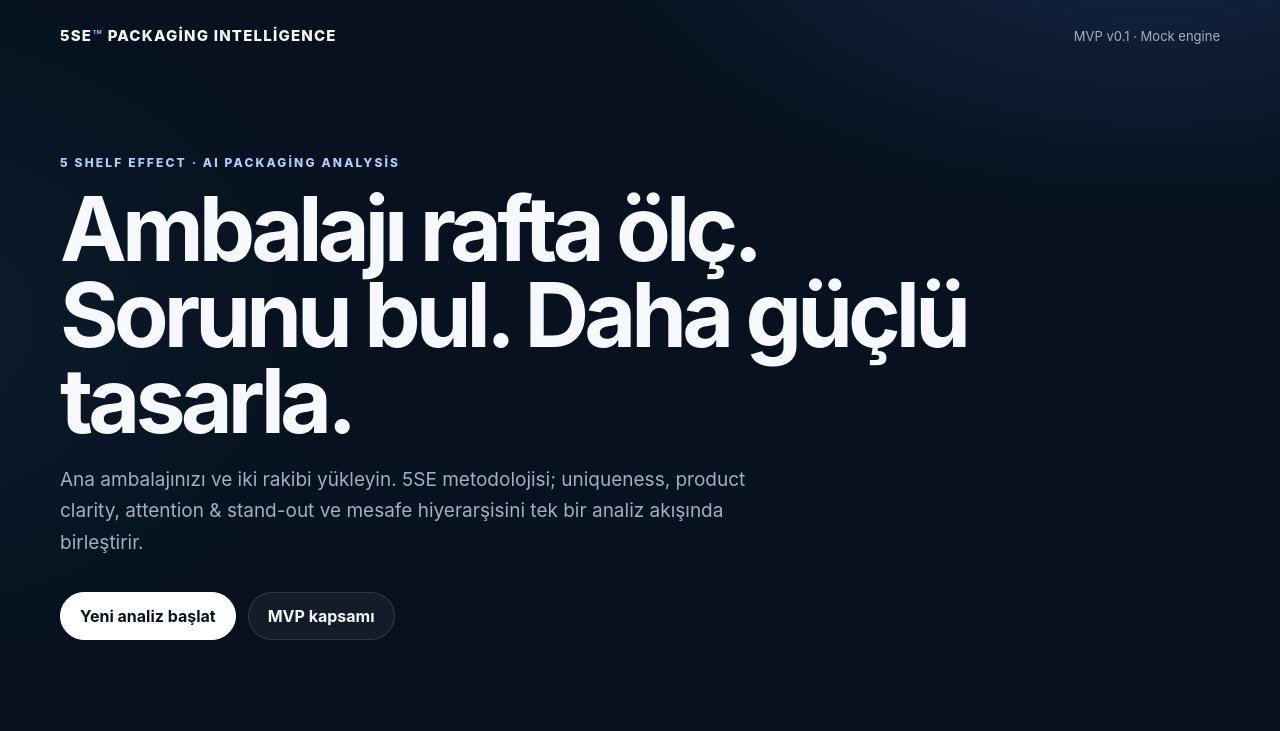
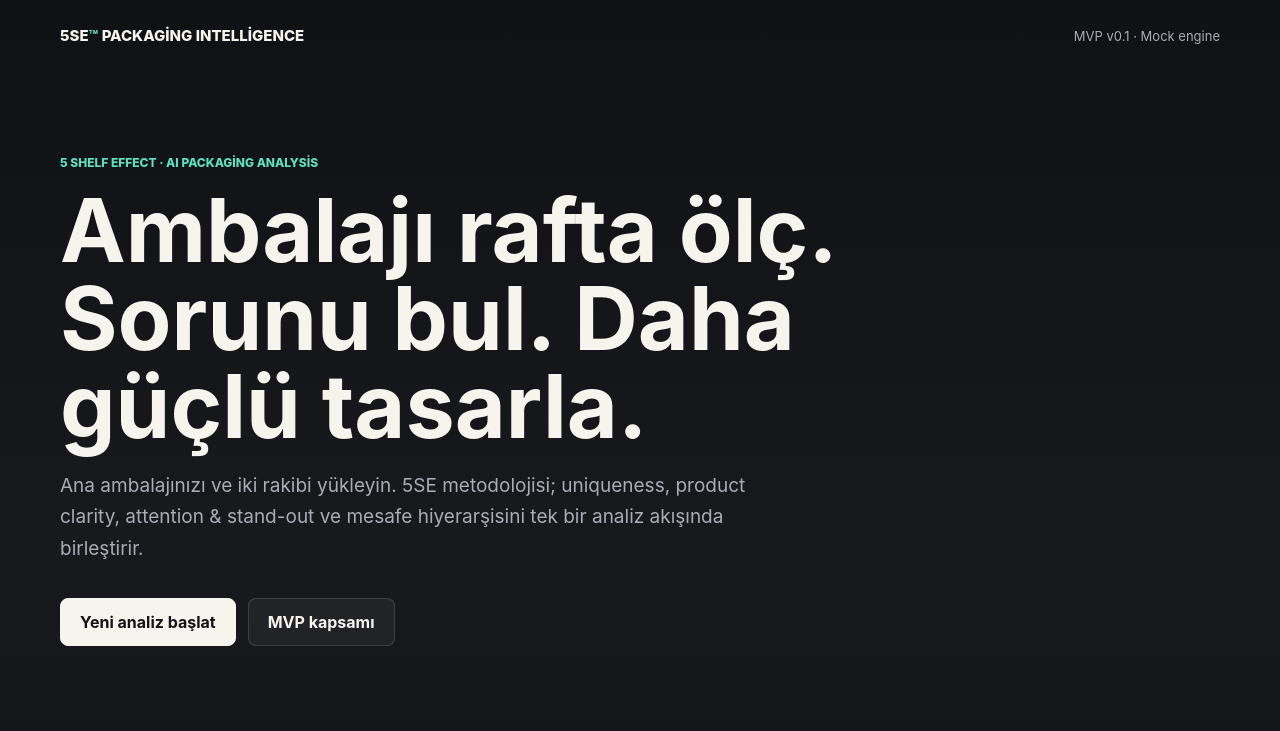
Before and after one commit to tasarist/RAF1, a Next.js app: page / in a window 1280 px wide. Shown: the top 731 px of the page. Built offline with nearby package versions, Linux system fonts and the light colour scheme.

Commit message:
Polish analysis results UI

```diff
--- a/app/globals.css
+++ b/app/globals.css
@@ -1,16 +1,17 @@
 :root {
-  --bg: #07111f;
-  --bg-2: #0a1728;
+  --bg: #101114;
+  --bg-2: #17191d;
   --panel: rgba(255, 255, 255, 0.055);
-  --panel-2: rgba(255, 255, 255, 0.085);
-  --line: rgba(255, 255, 255, 0.12);
-  --text: #f6f8fb;
-  --muted: #9fb0c5;
-  --accent: #78a9ff;
-  --accent-2: #b3ccff;
-  --good: #8ce1b3;
-  --warn: #ffcf7a;
-  --danger: #ff8b8b;
+  --panel-2: rgba(255, 255, 255, 0.09);
+  --line: rgba(255, 255, 255, 0.13);
+  --text: #f7f4ee;
+  --muted: #a9adb6;
+  --accent: #5ee0c2;
+  --accent-2: #ffcf6e;
+  --good: #74dea8;
+  --solid: #72b8ff;
+  --warn: #ffcf6e;
+  --danger: #ff8f78;
 }
 
 * { box-sizing: border-box; }
@@ -19,10 +20,7 @@ body {
   margin: 0;
   min-height: 100vh;
   color: var(--text);
-  background:
-    radial-gradient(900px 500px at 90% -10%, rgba(68, 115, 198, .24), transparent 65%),
-    radial-gradient(700px 500px at -10% 30%, rgba(54, 117, 149, .12), transparent 70%),
-    var(--bg);
+  background: linear-gradient(180deg, #101114 0%, #17191d 52%, #101114 100%);
   font-family: Inter, ui-sans-serif, system-ui, -apple-system, BlinkMacSystemFont, "Segoe UI", sans-serif;
 }
 
@@ -31,74 +29,128 @@ button, input { font: inherit; }
 button { cursor: pointer; }
 .container { width: min(1160px, calc(100% - 40px)); margin: 0 auto; }
 .nav { display:flex; align-items:center; justify-content:space-between; padding: 26px 0; }
-.brand { font-size: 15px; font-weight: 800; letter-spacing: .08em; text-transform: uppercase; }
+.brand { font-size: 15px; font-weight: 800; letter-spacing: 0; text-transform: uppercase; }
 .brand span { color: var(--accent); }
 .navTag { color: var(--muted); font-size: 13px; }
 .hero { padding: 84px 0 52px; }
-.eyebrow { color: var(--accent-2); font-size: 12px; font-weight: 800; letter-spacing: .18em; text-transform: uppercase; }
-.hero h1 { margin: 16px 0 20px; max-width: 920px; font-size: clamp(46px, 7vw, 94px); line-height: .96; letter-spacing: -.055em; }
+.eyebrow { color: var(--accent); font-size: 12px; font-weight: 800; letter-spacing: 0; text-transform: uppercase; }
+.hero h1 { margin: 16px 0 20px; max-width: 920px; font-size: clamp(42px, 7vw, 88px); line-height: 1; letter-spacing: 0; }
 .hero p { max-width: 720px; margin: 0; color: var(--muted); font-size: 19px; line-height: 1.65; }
 .actions { display:flex; gap: 12px; margin-top: 34px; flex-wrap:wrap; }
-.button { border: 1px solid var(--line); border-radius: 999px; padding: 13px 19px; background: rgba(255,255,255,.05); color: var(--text); font-weight: 750; }
-.button.primary { background: #fff; color: #091321; border-color: #fff; }
+.button { border: 1px solid var(--line); border-radius: 8px; padding: 13px 19px; background: rgba(255,255,255,.05); color: var(--text); font-weight: 750; }
+.button.primary { background: var(--text); color: #121417; border-color: var(--text); }
 .button:disabled { opacity: .55; cursor: not-allowed; }
 .grid3 { display:grid; grid-template-columns: repeat(3, minmax(0, 1fr)); gap: 14px; }
-.feature { min-height: 170px; border: 1px solid var(--line); background: var(--panel); border-radius: 24px; padding: 22px; }
+.feature { min-height: 170px; border: 1px solid var(--line); background: var(--panel); border-radius: 8px; padding: 22px; }
 .feature strong { display:block; margin-bottom: 8px; font-size: 17px; }
 .feature p { color: var(--muted); line-height: 1.55; margin:0; font-size:14px; }
 .section { padding: 40px 0 80px; }
 .pageTitle { padding: 50px 0 24px; }
-.pageTitle h1 { margin: 10px 0 12px; font-size: clamp(36px, 5vw, 64px); letter-spacing: -.045em; }
+.pageTitle h1 { margin: 10px 0 12px; font-size: clamp(34px, 5vw, 60px); letter-spacing: 0; }
 .pageTitle p { margin:0; max-width:760px; color:var(--muted); line-height:1.6; }
 .formMeta { display:grid; grid-template-columns:repeat(3,minmax(0,1fr)); gap:12px; margin: 20px 0 18px; }
-.field span { display:block; margin: 0 0 8px; color: #c8d4e3; font-size: 13px; }
-.field input { width:100%; border:1px solid var(--line); background:var(--panel); color:var(--text); border-radius:16px; padding:13px 14px; outline:none; }
-.field input:focus { border-color: rgba(120,169,255,.7); box-shadow: 0 0 0 3px rgba(120,169,255,.08); }
+.field span { display:block; margin: 0 0 8px; color: #d3d3d0; font-size: 13px; }
+.field input { width:100%; border:1px solid var(--line); background:var(--panel); color:var(--text); border-radius:8px; padding:13px 14px; outline:none; }
+.field input:focus { border-color: rgba(94,224,194,.75); box-shadow: 0 0 0 3px rgba(94,224,194,.10); }
 .uploadGrid { display:grid; grid-template-columns:repeat(3,minmax(0,1fr)); gap:14px; }
-.uploadCard { position:relative; overflow:hidden; min-height:350px; display:flex; flex-direction:column; justify-content:space-between; border:1px dashed rgba(255,255,255,.24); border-radius:26px; background:var(--panel); padding:20px; transition:.2s ease; }
-.uploadCard:hover { border-color: rgba(120,169,255,.65); transform: translateY(-1px); }
-.uploadTop strong { display:block; font-size:13px; letter-spacing:.08em; }
+.uploadCard { position:relative; overflow:hidden; min-height:350px; display:flex; flex-direction:column; justify-content:space-between; border:1px dashed rgba(255,255,255,.24); border-radius:8px; background:var(--panel); padding:20px; transition:.2s ease; }
+.uploadCard:hover { border-color: rgba(94,224,194,.7); transform: translateY(-1px); }
+.uploadTop strong { display:block; font-size:13px; letter-spacing:0; }
 .uploadTop span { display:block; margin-top:5px; color:var(--muted); font-size:13px; }
 .preview { position:absolute; inset:64px 16px 72px; display:flex; align-items:center; justify-content:center; pointer-events:none; }
 .preview img { max-width:100%; max-height:100%; object-fit:contain; filter:drop-shadow(0 18px 26px rgba(0,0,0,.35)); }
 .uploadBottom { position:relative; z-index:2; }
-.fileName { max-width:100%; overflow:hidden; white-space:nowrap; text-overflow:ellipsis; color:#dfe7f1; font-size:13px; margin-bottom:10px; }
-.uploadPill { display:inline-flex; border:1px solid var(--line); border-radius:999px; padding:9px 12px; color:#cdd8e6; font-size:12px; background:rgba(7,17,31,.75); }
+.fileName { max-width:100%; overflow:hidden; white-space:nowrap; text-overflow:ellipsis; color:#e7e2da; font-size:13px; margin-bottom:10px; }
+.uploadPill { display:inline-flex; border:1px solid var(--line); border-radius:8px; padding:9px 12px; color:#ddd9d0; font-size:12px; background:rgba(16,17,20,.78); }
 .hiddenInput { display:none; }
 .formFooter { display:flex; align-items:center; gap:14px; margin-top:22px; }
 .statusNote { color:var(--muted); font-size:13px; }
-.alert { margin-top:18px; border-radius:16px; padding:13px 15px; font-size:14px; }
-.alert.error { border:1px solid rgba(255,139,139,.35); background:rgba(255,139,139,.08); color:#ffd0d0; }
+.alert { margin-top:18px; border-radius:8px; padding:13px 15px; font-size:14px; }
+.alert.error { border:1px solid rgba(255,143,120,.35); background:rgba(255,143,120,.08); color:#ffd4cb; }
 .results { margin-top:56px; border-top:1px solid var(--line); padding-top:42px; }
 .resultsHeader { display:flex; justify-content:space-between; align-items:flex-end; gap:20px; margin-bottom:20px; }
-.resultsHeader h2 { margin:6px 0 0; font-size:38px; letter-spacing:-.04em; }
-.mockBadge { border:1px solid rgba(255,207,122,.4); color:#ffe2a8; background:rgba(255,207,122,.08); border-radius:999px; padding:8px 11px; font-size:12px; white-space:nowrap; }
+.resultsHeader h2 { margin:6px 0 0; font-size:38px; letter-spacing:0; }
+.mockBadge { border:1px solid rgba(255,207,110,.42); color:#ffe5ac; background:rgba(255,207,110,.08); border-radius:8px; padding:8px 11px; font-size:12px; white-space:nowrap; }
+.resultHero { display:grid; grid-template-columns: 250px 1fr 230px; gap:14px; align-items:stretch; margin-bottom:14px; }
+.heroScore, .heroCopy, .heroStats { border:1px solid var(--line); background:var(--panel); border-radius:8px; padding:22px; }
+.heroScore { min-height:230px; display:grid; align-content:center; text-align:center; background:linear-gradient(145deg, rgba(94,224,194,.16), rgba(255,207,110,.08)); }
+.heroScore span { color:var(--muted); font-size:13px; }
+.heroScore strong { font-size:92px; line-height:.9; letter-spacing:0; }
+.heroScore em { color:var(--muted); font-style:normal; }
+.heroCopy { display:flex; flex-direction:column; justify-content:center; }
+.heroCopy p { margin:16px 0 0; color:#ddd9d0; line-height:1.65; font-size:16px; }
+.heroStats { display:grid; gap:12px; }
+.heroStats div, .miniMetrics div { border:1px solid var(--line); border-radius:8px; padding:13px; background:rgba(255,255,255,.04); }
+.heroStats span, .miniMetrics span { display:block; color:var(--muted); font-size:12px; margin-bottom:6px; }
+.heroStats strong, .miniMetrics strong { font-size:24px; line-height:1.1; }
 .scoreGrid { display:grid; grid-template-columns: 1.15fr repeat(4, 1fr); gap:10px; }
-.scoreCard { min-height:150px; border:1px solid var(--line); background:var(--panel); border-radius:22px; padding:18px; display:flex; flex-direction:column; justify-content:space-between; }
-.scoreCard.primary { background: linear-gradient(145deg, rgba(120,169,255,.17), rgba(255,255,255,.05)); border-color:rgba(120,169,255,.3); }
+.scoreGrid.expanded { grid-template-columns: repeat(6,minmax(0,1fr)); }
+.scoreCard { min-height:150px; border:1px solid var(--line); background:var(--panel); border-radius:8px; padding:18px; display:flex; flex-direction:column; justify-content:space-between; }
+.scoreCard.primary { background: linear-gradient(145deg, rgba(94,224,194,.17), rgba(255,255,255,.05)); border-color:rgba(94,224,194,.38); }
+.scoreCard.disabled { opacity:.72; }
 .scoreLabel { color:var(--muted); font-size:12px; line-height:1.35; }
-.scoreValue { font-size:42px; letter-spacing:-.055em; font-weight:760; }
-.scoreValue small { color:var(--muted); font-size:15px; letter-spacing:0; font-weight:500; }
-.summary { margin-top:14px; border:1px solid var(--line); background:var(--panel); border-radius:22px; padding:22px; color:#dbe5ef; line-height:1.7; }
+.scoreValue { font-size:42px; letter-spacing:0; font-weight:760; }
+.scoreValue small { color:var(--muted); font-size:15px; letter-spacing:0; font-weight:500; margin-left:2px; }
+.scoreBand { display:inline-flex; align-items:center; min-height:26px; border-radius:8px; padding:5px 8px; font-size:12px; font-weight:760; }
+.scoreBand.good { color:#bdf5d5; background:rgba(116,222,168,.12); }
+.scoreBand.solid { color:#cbe5ff; background:rgba(114,184,255,.12); }
+.scoreBand.warn { color:#ffe4aa; background:rgba(255,207,110,.12); }
+.scoreBand.danger { color:#ffd2c8; background:rgba(255,143,120,.12); }
+.summary { margin-top:14px; border:1px solid var(--line); background:var(--panel); border-radius:8px; padding:22px; color:#ddd9d0; line-height:1.7; }
+.resultsColumns { display:grid; grid-template-columns: 2fr 1fr; gap:14px; margin-top:14px; }
+.panel { border:1px solid var(--line); background:var(--panel); border-radius:8px; padding:20px; }
+.span2 { grid-column: span 2; }
+.panelTitle { display:flex; align-items:flex-start; justify-content:space-between; gap:14px; margin-bottom:18px; }
+.panelTitle.compact { margin-bottom:14px; }
+.panelTitle span, .nextStepBox span, .issuePanel span { color:var(--accent); display:block; font-size:12px; font-weight:800; letter-spacing:0; text-transform:uppercase; }
+.panelTitle h3 { margin:5px 0 0; font-size:21px; letter-spacing:0; }
+.panelTitle > strong { color:var(--accent-2); font-size:24px; white-space:nowrap; }
+.shelfList { display:grid; grid-template-columns:repeat(3,minmax(0,1fr)); gap:12px; }
+.shelfItem { border:1px solid var(--line); border-radius:8px; padding:14px; background:rgba(255,255,255,.035); }
+.shelfItemTitle { color:#e7e2da; font-size:13px; font-weight:760; margin-bottom:14px; }
+.barRow + .barRow { margin-top:12px; }
+.barTop { display:flex; align-items:center; justify-content:space-between; gap:10px; margin-bottom:7px; color:var(--muted); font-size:12px; }
+.barTop strong { color:#f7f4ee; }
+.barTrack { height:8px; border-radius:8px; background:rgba(255,255,255,.09); overflow:hidden; }
+.barFill { height:100%; border-radius:8px; background:linear-gradient(90deg, var(--accent), var(--accent-2)); }
+.miniMetrics { display:grid; grid-template-columns:repeat(2,minmax(0,1fr)); gap:10px; margin-bottom:14px; }
+.aoiList { margin-top:10px; }
+.diagnosisGrid { display:grid; grid-template-columns:repeat(3,minmax(0,1fr)); gap:14px; margin-top:14px; }
+.issuePanel { min-height:150px; }
+.issuePanel.critical { border-color:rgba(255,143,120,.32); }
+.issuePanel.important { border-color:rgba(255,207,110,.32); }
+.issuePanel.opportunity { border-color:rgba(94,224,194,.30); }
+.issuePanel ul, .detail ul, .detail ol { margin:12px 0 0; padding-left:18px; color:var(--muted); font-size:14px; line-height:1.65; }
 .detailGrid { margin-top:14px; display:grid; grid-template-columns:repeat(3,minmax(0,1fr)); gap:12px; }
-.detail { border:1px solid var(--line); background:var(--panel); border-radius:22px; padding:20px; }
+.detailGrid.refined { grid-template-columns:1fr 2fr; }
+.detail { border:1px solid var(--line); background:var(--panel); border-radius:8px; padding:20px; }
 .detail h3 { margin:0 0 13px; font-size:15px; }
-.detail ul { margin:0; padding-left:18px; color:var(--muted); font-size:14px; line-height:1.6; }
-.shelfTable { margin-top:14px; border:1px solid var(--line); border-radius:22px; overflow:hidden; }
+.shelfTable { margin-top:14px; border:1px solid var(--line); border-radius:8px; overflow:hidden; }
 .shelfRow { display:grid; grid-template-columns:1.1fr repeat(3,1fr); gap:10px; padding:14px 18px; border-top:1px solid var(--line); align-items:center; }
-.shelfRow:first-child { border-top:0; color:#cdd8e6; background:rgba(255,255,255,.035); font-size:12px; }
+.shelfRow:first-child { border-top:0; color:#ddd9d0; background:rgba(255,255,255,.035); font-size:12px; }
 .shelfRow:not(:first-child) { font-size:14px; }
+.nextStepBox { margin-top:14px; border:1px solid rgba(94,224,194,.28); background:rgba(94,224,194,.07); border-radius:8px; padding:18px; display:flex; align-items:center; justify-content:space-between; gap:18px; }
+.nextStepBox strong { display:block; margin-top:6px; line-height:1.45; }
 .footer { padding: 30px 0 46px; color:var(--muted); font-size:12px; }
+@media (max-width: 1040px) {
+  .resultHero { grid-template-columns:1fr; }
+  .heroScore { min-height:180px; }
+  .scoreGrid.expanded { grid-template-columns: repeat(3,minmax(0,1fr)); }
+  .resultsColumns, .shelfList { grid-template-columns:1fr; }
+  .span2 { grid-column:auto; }
+}
 @media (max-width: 920px) {
-  .grid3, .uploadGrid, .formMeta, .detailGrid { grid-template-columns:1fr; }
+  .grid3, .uploadGrid, .formMeta, .detailGrid, .detailGrid.refined, .diagnosisGrid { grid-template-columns:1fr; }
   .scoreGrid { grid-template-columns: repeat(2,minmax(0,1fr)); }
+  .scoreGrid.expanded { grid-template-columns: repeat(2,minmax(0,1fr)); }
   .hero { padding-top:48px; }
   .uploadCard { min-height:310px; }
 }
 @media (max-width: 560px) {
   .container { width:min(100% - 24px, 1160px); }
-  .scoreGrid { grid-template-columns:1fr; }
-  .resultsHeader { align-items:flex-start; flex-direction:column; }
+  .scoreGrid, .scoreGrid.expanded { grid-template-columns:1fr; }
+  .resultsHeader, .panelTitle, .nextStepBox { align-items:flex-start; flex-direction:column; }
   .shelfRow { grid-template-columns:1fr; }
   .shelfRow:first-child { display:none; }
+  .heroScore strong { font-size:74px; }
 }
```
